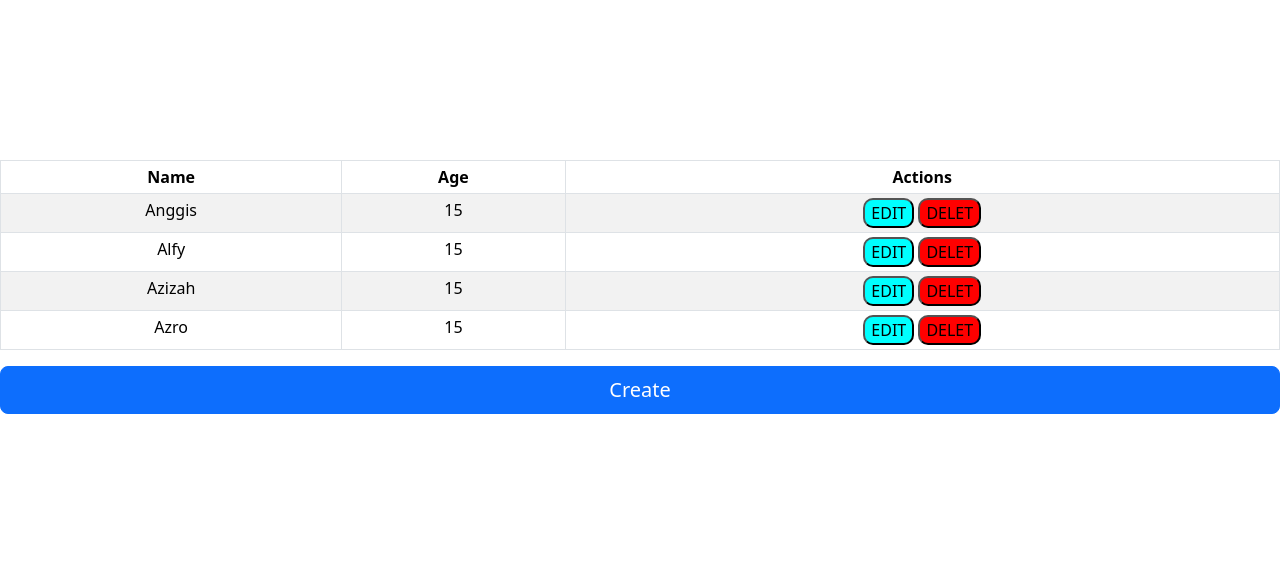
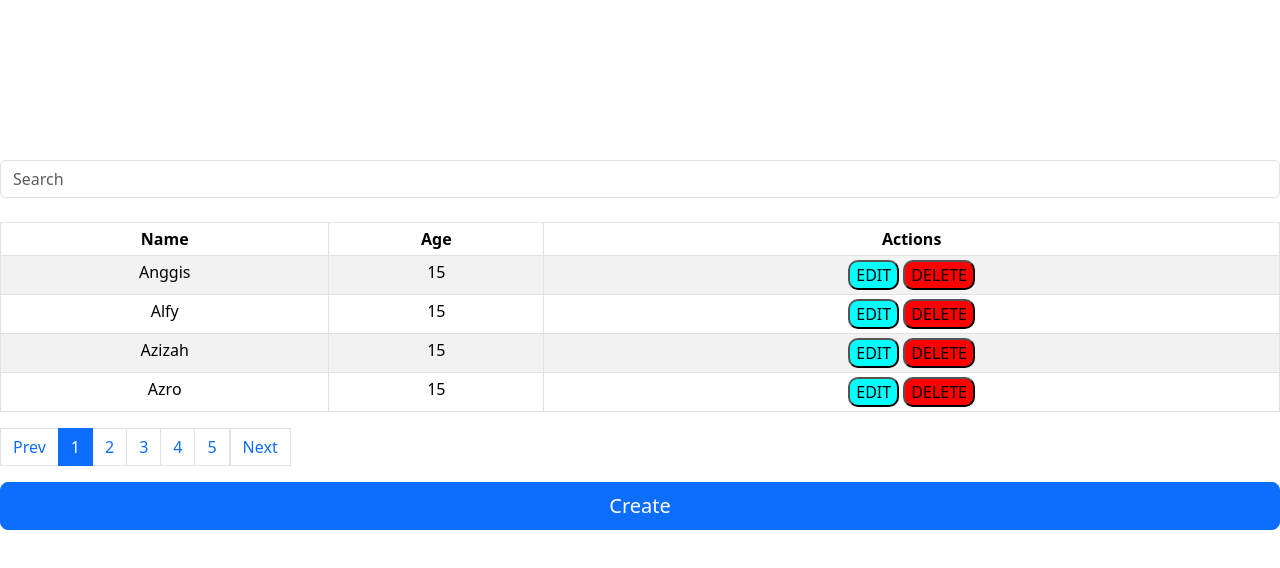
Before and after one commit to dzakiyaalfyatunnufus02/react-crud, a React (Create React App) app: page / in a window 1280 px wide. Shown: the top 568 px of the page. Built offline with nearby package versions, Linux system fonts and the light colour scheme.

Commit message:
pagination & filter

```diff
--- a/src/App.js
+++ b/src/App.js
@@ -21,3 +21,6 @@ function App() {
 }
 
 export default App;
+
+
+// Router ini nama asli nya oky ini juga untuk membuat router
--- a/src/components/Employees.js
+++ b/src/components/Employees.js
@@ -18,7 +18,88 @@ const Employees = [
     id: "4",
     Name: "Azro",
     Age: "15",
-    }
-]
+  },
+
+  {
+    id: "5",
+    Name: "Nia",
+    Age: "15",
+  },
+  {
+    id: "6",
+    Name: "Maula",
+    Age: "15",
+  },
+  {
+    id: "7",
+    Name: "Alfiah",
+    Age: "15",
+  },
+  {
+    id: "8",
+    Name: "Syifa",
+    Age: "15",
+  },
+  {
+    id: "9",
+    Name: "Tita",
+    Age: "15",
+  },
+  {
+    id: "10",
+    Name: "Eka",
+    Age: "15",
+  },
+  {
+    id: "11",
+    Name: "Sohibah",
+    Age: "15",
+  },
+  {
+    id: "12",
+    Name: "Zeti",
+    Age: "15",
+  },
+  {
+    id: "13",
+    Name: "Habibah",
+    Age: "15",
+  },
+  {
+    id: "14",
+    Name: "Layla",
+    Age: "15",
+  },
+  {
+    id: "15",
+    Name: "Rosa",
+    Age: "15",
+  },
+  {
+    id: "16",
+    Name: "Sehati",
+    Age: "15",
+  },
+  {
+    id: "17",
+    Name: "Eksita",
+    Age: "15",
+  },
+  {
+    id: "18",
+    Name: "Devi",
+    Age: "15",
+  },
+  {
+    id: "19",
+    Name: "Syifa",
+    Age: "15",
+  },
+  {
+    id: "20",
+    Name: "Diah",
+    Age: "15",
+  },
+];
 
 export default Employees;
--- a/src/components/Home.js
+++ b/src/components/Home.js
@@ -1,32 +1,73 @@
-import React, { Fragment } from "react";
-import { Button, Table } from "react-bootstrap";
+import React, { Fragment, useEffect, useState } from "react";
+import { Button, Form, InputGroup, Table } from "react-bootstrap";
 import "bootstrap/dist/css/bootstrap.min.css";
 import Employees from "./Employees";
-import './Home.css';
-import {Link, useNavigate} from 'react-router-dom'
+import "./Home.css";
+import { Link, useNavigate } from "react-router-dom";
+// import { isLabelWithInternallyDisabledControl } from "@testing-library/user-event/dist/utils";
 
 function Home() {
   let history = useNavigate();
+  // const [Employees, setEmployees] = useState(Employees);
+  const [currentPage, setCurrentPage] = useState(1);
+  // let [recordsPerPage, setRecordPerPage] = useState(0);
+  const recordsPerPage = 4;
+  const lastIndex = currentPage * recordsPerPage;
+  const firstIndex = lastIndex - recordsPerPage;
+  const records = Employees.slice(firstIndex, lastIndex);
+  const npage = Math.ceil(Employees.length / recordsPerPage);
+  const numbers = [...Array(npage + 1).keys()].slice(1);
+  const [search, setSearch] = useState("");
+  // console.log(search);
 
-const handleEdit = ( id, name, age) => {
-    localStorage.setItem('name', name);
-    localStorage.setItem('Age', age);
-    localStorage.setItem('Id', id);
+  // console.log(lastIndex);
+
+  const handleEdit = (id, name, age) => {
+    localStorage.setItem("name", name);
+    localStorage.setItem("Age", age);
+    localStorage.setItem("Id", id);
+  };
+
+  const handleDelete = (id) => {
+    var index = Employees.map(function (e) {
+      return e.id;
+    }).indexOf(id);
+
+    Employees.splice(index, 1);
+    history("/");
+  };
+  function prePage() {
+    if (currentPage !== firstIndex) {
+      setCurrentPage(currentPage - 1);
+    }
   }
 
-const handleDelete = (id) => {
-    var index = Employees.map(function(e) {
-        return e.id
-    }).indexOf(id);
-
-    Employees.splice(index,1);
-     history('/');
+  function changeCPage(id) {
+    setCurrentPage(id);
+  }
+  function nextPage() {
+    if (currentPage === lastIndex) {
+      return;
+    } else {
+      setCurrentPage(currentPage + 1);
+    }
   }
 
+  console.log(currentPage);
   return (
     <Fragment>
       {" "}
-      <div className="div-frgmnt"  style={{ margin: "0rem" }}>
+      <div className="div-frgmnt" style={{ margin: "0rem" }}>
+        <form>
+          <InputGroup>
+            <Form.Control
+              placeholder="Search"
+              value={search}
+              onChange={(e) => setSearch(e.target.value)}
+            ></Form.Control>
+          </InputGroup>
+        </form>
+        <br></br>
         <Table striped bordered hover size="sm">
           <thead>
             <tr>
@@ -36,19 +77,45 @@ const handleDelete = (id) => {
             </tr>
           </thead>
           <tbody>
+            {/* {Employees && Employees.length > 0
+              ? records
+                  .filter((item) => {
+                    return search.toLocaleLowerCase() === ""
+                      ? item
+                      : item.Name.toLocaleLowerCase().includes(search);
+                  }) */}
                    {Employees && Employees.length > 0
-              ? Employees.map((item) => {
+              ? Employees
+                  .filter((item) => {
+                    // Gunakan filter pencarian jika input pencarian tidak kosong
+                    if (search !== "") {
+                      return item.Name.toLocaleLowerCase().includes(search.toLowerCase());
+                    } else {
+                      return true; // Tampilkan semua data jika input pencarian kosong
+                    }
+                  })
+                  .slice(firstIndex, lastIndex)
+                  .map((item) => {
                     return (
-                    <tr>
+                      <tr key={item.id}>
                         <td>{item.Name}</td>
                         <td>{item.Age}</td>
                         <td>
-                        <Link to={'/edit'}>
-                        <button className="btn-edt" onClick={() => handleEdit(item.id, item.Name)}>EDIT</button>
+                          <Link to={"/edit"}>
+                            <button
+                              className="btn-edt"
+                              onClick={() => handleEdit(item.id, item.Name)}
+                            >
+                              EDIT
+                            </button>
                           </Link>
                           &nbsp;
-                        <button className="btn-dlt" onClick={() => handleDelete(item.id)}>DELET</button>
-
+                          <button
+                            className="btn-dlt"
+                            onClick={() => handleDelete(item.id)}
+                          >
+                            DELETE
+                          </button>
                         </td>
                       </tr>
                     );
@@ -56,6 +123,35 @@ const handleDelete = (id) => {
               : "No date avaible"}
           </tbody>
         </Table>
+        <nav>
+          <ul className="pagination">
+            <li className="page-it">
+              <a href="#" className="page-link" onClick={prePage}>
+                Prev
+              </a>
+            </li>
+            {Array.from({ length: Math.ceil(Employees.length / recordsPerPage) }, (_, i) => i + 1).map((n, i) => (
+              <li
+                className={`page-item ${currentPage === n ? "active" : ""}`}
+                key={i}
+              >
+                <a
+                  href="#"
+                  className="page-link"
+                  onClick={() => changeCPage(n)}
+                >
+                  {n}
+                </a>
+              </li>
+            ))}
+
+            <li className="page-it">
+              <a href="#" className="page-link" onClick={nextPage}>
+                Next
+              </a>
+            </li>
+          </ul>
+        </nav>
         <Link className="d-grid gap-2" to={"/create"}>
           <Button size="lg">Create</Button>
         </Link>
```
Lines whose indentation alone changed are shown as unchanged.
